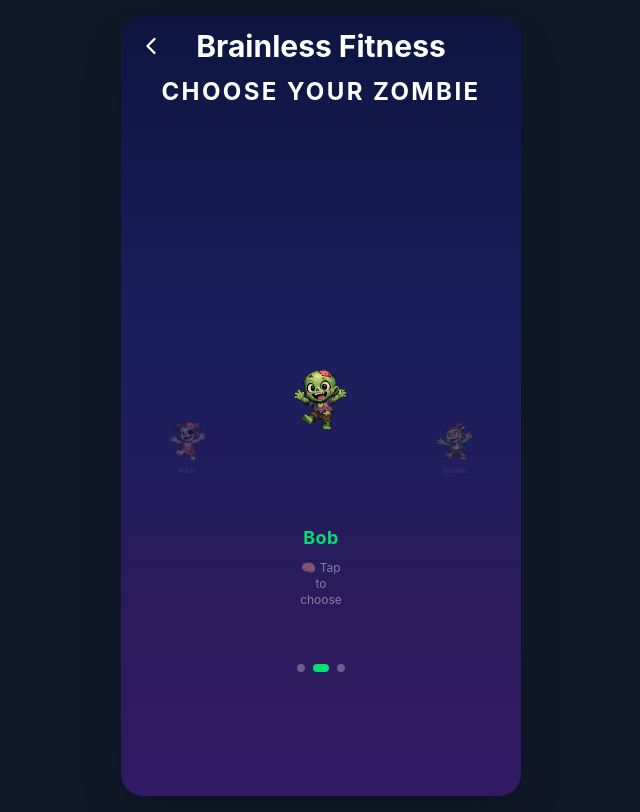
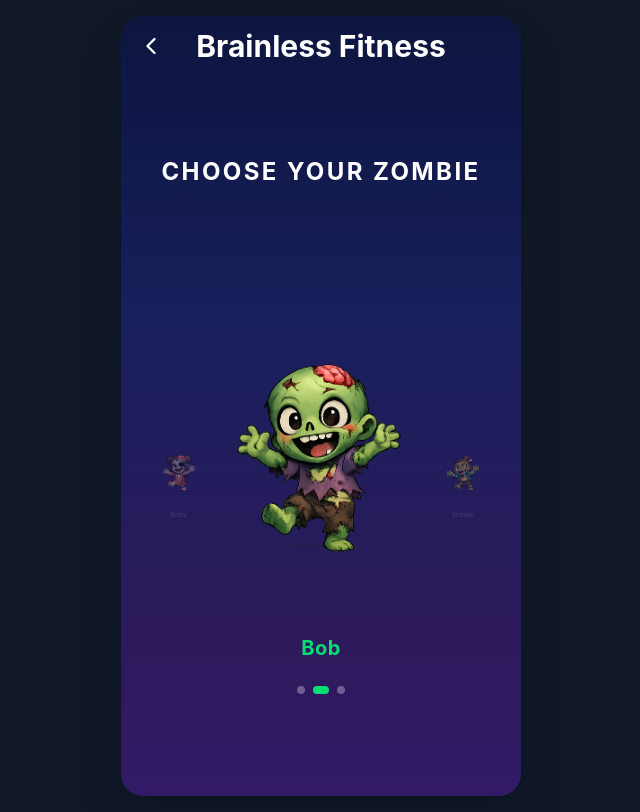
Before and after one commit to ImperialFiddlesticks/brainless-health, a React (Vite) app: page / in a window 1280 px wide. Both pictures are taken after a click on the button "Start". Shown: the whole page, without its empty margins (319-959 px from the left). Built offline with nearby package versions, Linux system fonts and the light colour scheme.

Commit message:
styling zombie page

```diff
--- a/src/components/ZombieDropZone.tsx
+++ b/src/components/ZombieDropZone.tsx
@@ -23,7 +23,7 @@ export default function ZombieDropZone({ status }: ZombieDropZoneProps) {
       <img
         alt={`${status} Zombie`}
         src={zombieImages[status]}
-        className="h-60"
+        className=" h-70"
       />
     </div>
   );
--- a/src/components/ui/ZombiePicker.tsx
+++ b/src/components/ui/ZombiePicker.tsx
@@ -91,69 +91,62 @@ export default function ZombiePicker() {
   };
 
   return (
-    <div className="flex flex-col items-center gap-8 w-full h-full justify-center px-4">
-      <h1 className="text-white text-2xl font-bold tracking-widest uppercase">
+    <div className="flex flex-col items-center gap-2 w-full h-full justify-center px-4">
+      <h1 className="text-white text-2xl font-bold tracking-widest uppercase mt-20">
         Choose Your Zombie
       </h1>
 
       <div
-        className="w-full select-none touch-pan-y flex-1 flex flex-col items-center justify-center"
+        className="w-full flex-1 flex flex-col items-center justify-center select-none touch-pan-y"
         onWheel={onWheel}
         onPointerDown={onPointerDown}
         onPointerMove={onPointerMove}
         onPointerUp={onPointerUp}
         onPointerCancel={onPointerUp}
       >
-        <div className="grid grid-cols-3 items-center gap-8 w-full">
+        <div className="flex items-center justify-center gap-4 w-full">
           {trio.map((zIndex, slot) => {
             const zombie = zombies[zIndex];
             const isCenter = slot === 1;
-            const isActive = zIndex === active;
 
             return (
               <button
                 key={`${zombie.id}-${slot}`}
                 onClick={() => handleSelect(zIndex)}
                 className={cn(
-                  "flex flex-col items-center rounded-2xl transition-all duration-300",
-                  isCenter ? "scale-100 p-6" : "scale-50 opacity-40 p-2",
+                  "flex flex-col items-center transition-all duration-300",
+                  isCenter ? "scale-100" : "scale-40 opacity-50",
                   isCenter && !zombie.enabled
                     ? "cursor-not-allowed"
                     : "cursor-pointer",
                 )}
-                aria-current={isActive ? "true" : "false"}
               >
                 <img
                   src={zombie.src}
                   alt={zombie.name}
                   className={cn(
                     "object-contain transition-all duration-300",
-                    isCenter ? "w-56 h-56" : "w-20 h-20",
+                    isCenter ? "w-80 h-80" : "w-40 h-40",
                   )}
                   draggable={false}
                 />
                 <span
                   className={cn(
-                    "mt-3 font-bold tracking-wide",
+                    "mt-4 font-bold tracking-wide",
                     isCenter
-                      ? "text-green-400 text-lg"
-                      : "text-white/20 text-xs",
+                      ? "text-green-400 text-xl"
+                      : "text-white/20 text-sm",
                   )}
                 >
                   {zombie.name}
                 </span>
-                {isCenter && (
-                  <span className="mt-2 text-xs animate-pulse text-white/80">
-                    {zombie.enabled ? "🧠 Tap to choose" : "Coming soon"}
-                  </span>
-                )}
               </button>
             );
           })}
         </div>
 
         {/* dots */}
-        <div className="flex justify-center gap-2 mt-8">
+        <div className="flex justify-center gap-2 mt-6">
           {zombies.map((_, i) => (
             <button
               key={i}
@@ -162,7 +155,6 @@ export default function ZombiePicker() {
                 "h-2 rounded-full transition-all duration-300",
                 i === active ? "bg-green-400 w-4" : "bg-white/30 w-2",
               )}
-              aria-label={`Go to ${zombies[i].name}`}
             />
           ))}
         </div>
--- a/src/context/Zombiecontext.tsx
+++ b/src/context/Zombiecontext.tsx
@@ -35,7 +35,7 @@ export function ZombieProvider({ children }: { children: ReactNode }) {
     food: 0,
     lastFed: new Date().toISOString(),
     status: "Happy",
-    brains: 4,
+    brains: 3,
   };
   const setHealth = (health: number) => {
     setZombie((prev) => ({
--- a/src/routes/index.tsx
+++ b/src/routes/index.tsx
@@ -15,15 +15,14 @@ function RouteComponent() {
     <PhoneFrame>
       <div className="w-full h-full flex justify-center">
         <div className="w-full main-container flex flex-col items-center h-full rounded-3xl overflow-x-visible">
-          <ZombieHeader headline="Brainless Fitness" />
           <img
             alt="brainless fitness logo"
             src="/logo.png"
-            className="w-20 h-20 mt-10"
+            className="h-125 mt-6"
           />
           <Button
             onClick={() => navigate({ to: "/pickYourZombieScreen/" })}
-            className="mt-10"
+            className="mt-10 w-40 h-25 rounded-full text-4xl text-black bg-[linear-gradient(180deg,#FAFBB5,#CFE068,#6F9838,#2F4A17)] border-3 border-black"
           >
             Start
           </Button>
--- a/src/routes/zombieScreen/index.tsx
+++ b/src/routes/zombieScreen/index.tsx
@@ -17,9 +17,9 @@ import PhoneFrame from "@/components/PhoneFrame";
 
 function getHealthBarColor(status: ZombieStatus): string {
   if (status === "Dead") return "[&>div]:bg-orange-500 bg-red-500";
-  if (status === "Weak") return "[&>div]:bg-orange-500 bg-white";
-  if (status === "Hungry") return "[&>div]:bg-yellow-500 bg-white";
-  return "[&>div]:bg-green-500 bg-white";
+  if (status === "Weak") return "[&>div]:bg-orange-500 bg-white/20";
+  if (status === "Hungry") return "[&>div]:bg-yellow-500 bg-white/20";
+  return "[&>div]:bg-[#6F9838] bg-white/20";
 }
 
 export const Route = createFileRoute("/zombieScreen/")({
@@ -48,22 +48,27 @@ function RouteComponent() {
     <PhoneFrame>
       <DndContext onDragEnd={handleDragEnd} onDragStart={handleDragStart}>
         <div className="w-full h-full flex justify-center overflow-visible">
-          <div className="w-l main-container flex flex-col items-center h-full rounded-3xl overflow-x-visible">
+          <div className="w-full main-container flex flex-col items-center h-full rounded-3xl overflow-x-visible">
             <ZombieHeader headline="Bob" />
             <div className="flex flex-col items-center mt-5 overflow-visible">
               <Progress
                 value={(experience / maxXP) * 100}
-                className="w-70 h-3 bg-white [&>div]:bg-green-500 mt-10"
+                className="w-70 h-2 bg-white/20 [&>div]:bg-green-500 mt-10"
               />
               <p className="text-white mb-10">Level 1</p>
               <ZombieDropZone status={status} />
               <Progress
                 value={zombie.health}
-                className={`w-70 h-3 bg-white mt-4 ${getHealthBarColor(status)}`}
+                className={`w-87 h-2 bg-white/20 mt-4 ${getHealthBarColor(status)}`}
               />
               <p className="text-white">Hunger</p>
 
-              <div className="bg-white/50 h-55 w-100 flex justify-center flex-wrap mt-5 rounded-2xl overflow-visible">
+              <div
+                className="bg-white/50 h-28 w-90
+
+
+              flex justify-center flex-nowrap items-center gap-2 mt-5 rounded-2xl overflow-visible"
+              >
                 {Array.from({ length: zombie.brains }).map((_, i) => (
                   <Brain key={`brain-${i}`} id={`brain-${i}`} />
                 ))}
```
